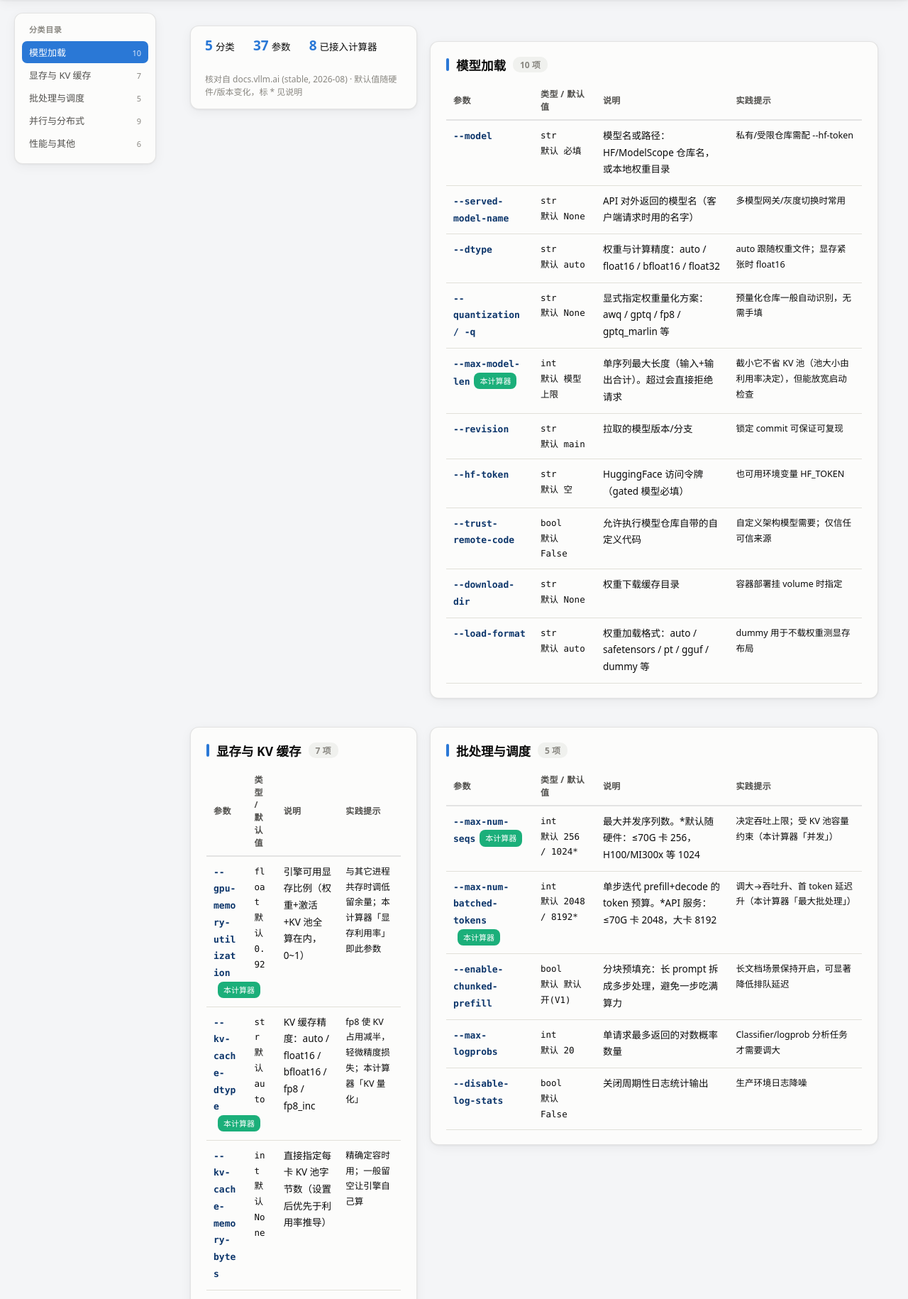
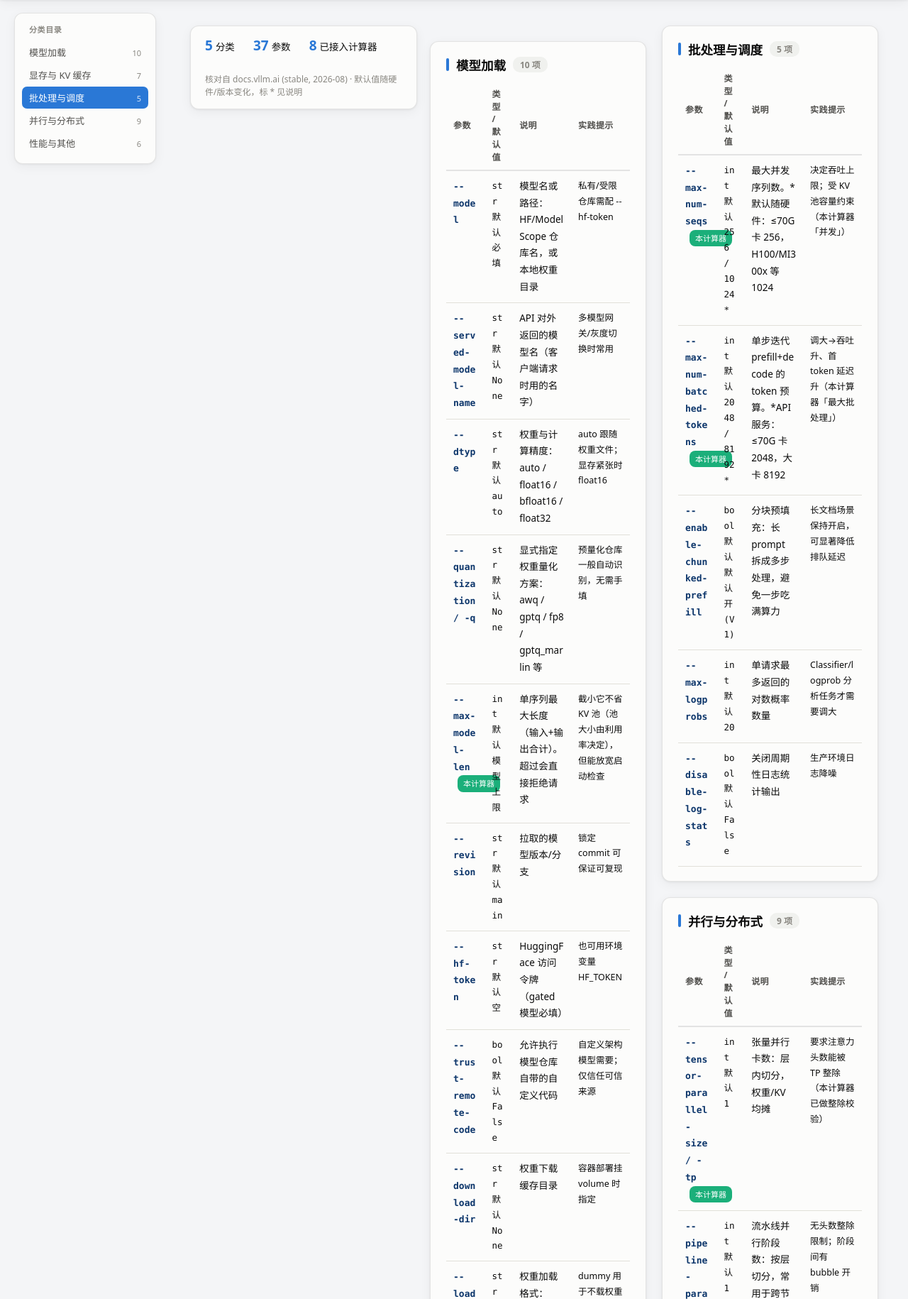
Before and after one commit to Monster-muyu/cc-project, a FastAPI app: page /vllm-params in a window 1280 px wide. Shown: the part 90-1920 px from the top of the page at 71% size. Run offline with FastAPI, Linux system fonts and the light colour scheme.

Commit message:
ui:vLLM手册页分类卡片两列瀑布流平铺(CSS columns,窄屏回退单列)

```diff
--- a/vram_calc/web/templates/vllm_params.html
+++ b/vram_calc/web/templates/vllm_params.html
@@ -23,6 +23,9 @@
     .toc a .n { font-size: 11px; color: var(--muted); }
     .toc a.active .n { color: #d8e6f9; }
     .manual { min-width: 0; padding-bottom: 60px; }
+    /* masonry: categories flow into 2 side-by-side columns */
+    .cat-flow { columns: 2; column-gap: 22px; }
+    .cat-flow .cat-card { break-inside: avoid; margin-top: 22px; }
     .manual h1 { font-size: 21px; }
     .sum-strip { display: flex; gap: 26px; flex-wrap: wrap; align-items: center;
       background: var(--surface); border: 1px solid var(--border); border-radius: 12px;
@@ -48,7 +51,7 @@
     .modeled { display: inline-block; font-size: 11px; background: #1baf7a; color: #fff;
       border-radius: 8px; padding: 2px 8px; margin-left: 6px; vertical-align: 1px; white-space: nowrap; }
     .tip { color: #6b5109; font-size: 12.5px; line-height: 1.7; }
-    @media (max-width: 900px) { .layout { grid-template-columns: 1fr; } .toc { position: static; } }
+    @media (max-width: 900px) { .layout { grid-template-columns: 1fr; } .toc { position: static; } .cat-flow { columns: 1; } }
     @media print { .toc { display: none; } .layout { display: block; } }
   </style>
 </head>
@@ -72,6 +75,7 @@
     <span><b>{{ data.categories | map(attribute='params') | sum(start=[]) | selectattr('modeled') | list | length }}</b>已接入计算器</span>
     <span class="hint">核对自 docs.vllm.ai (stable, {{ data.updated }}) · 默认值随硬件/版本变化，标 * 见说明</span>
   </div>
+  <div class="cat-flow">
   {% for cat in data.categories %}
   <div class="cat-card" id="{{ cat.id }}">
   <h2>{{ cat.name }}<span class="count">{{ cat.params | length }} 项</span></h2>
@@ -90,6 +94,7 @@
   </table>
   </div>
   {% endfor %}
+  </div>
   <p class="hint">完整参数列表见官方文档：<a href="https://docs.vllm.ai/en/stable/serving/engine_args.html" target="_blank">Engine Arguments</a> ·
   估算显存时不知道某参数怎么填？回<a href="/">计算器</a>选好模型/显卡，推荐配置会给出对应取值。</p>
   </main>
```
